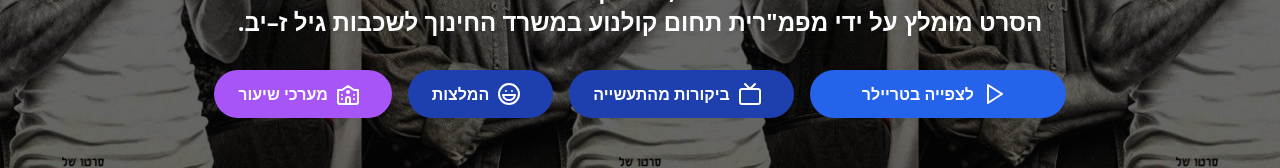
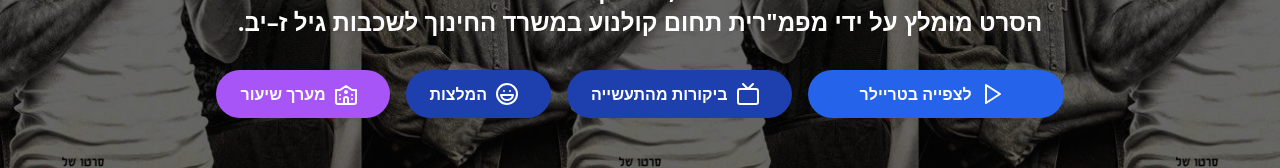
Before and after one commit to raisfeld-ori/reality_changing_films, a Next.js app: page /movies/first in a window 1280 px wide. Shown: the part 518-686 px from the top of the page. Built offline with nearby package versions, Linux system fonts and the light colour scheme.

Commit message:
name change

```diff
--- a/src/app/movies/movie.tsx
+++ b/src/app/movies/movie.tsx
@@ -66,7 +66,7 @@ export default function MovieShowcase({
           className="bg-purple-500 hover:bg-purple-600 text-white font-bold py-3 px-6 rounded-full flex items-center justify-center transition duration-300"
         >
           <School2 size={24} className="mr-2 ml-2" />
-          מערכי שיעור
+          מערך שיעור
         </a>}
         </div>
       </div>
```
